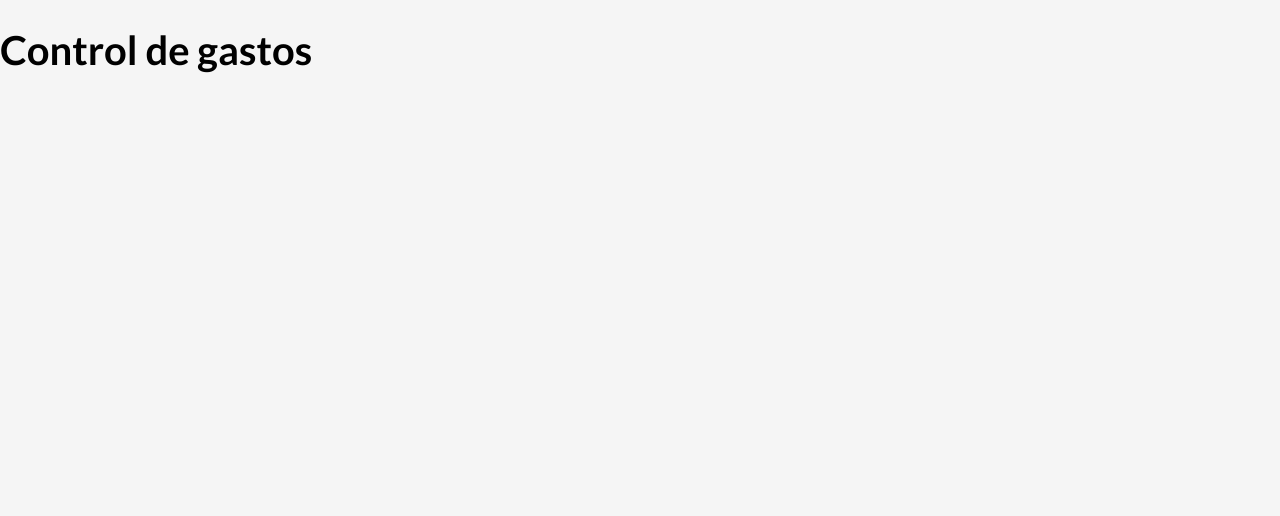
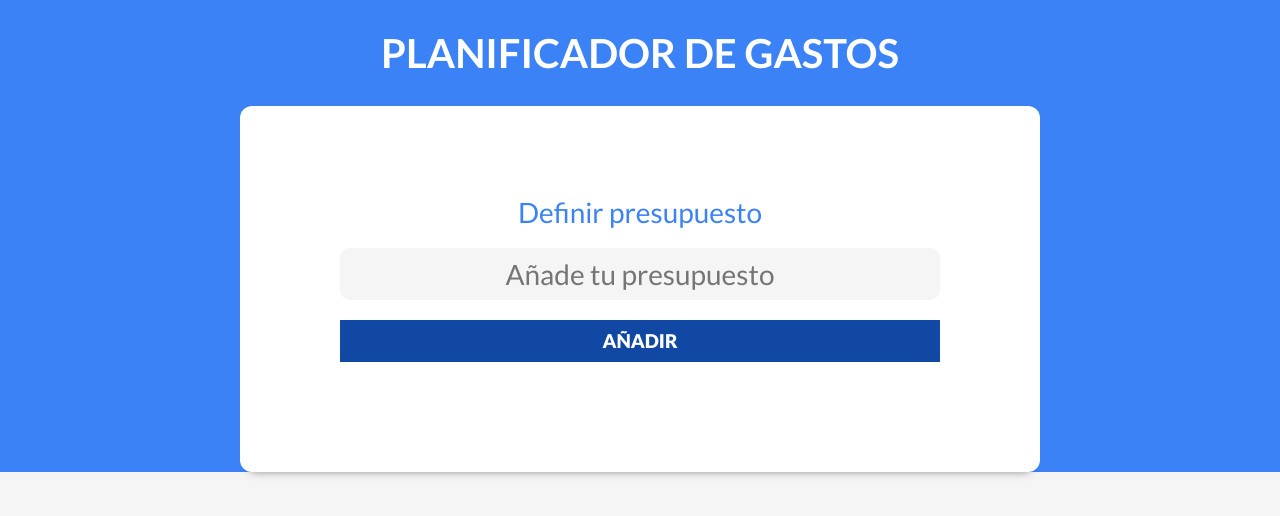
Before and after one commit to Hernan1ro/budget-control-app, a React (Vite) app: page / in a window 1280 px wide. Shown: the top 516 px of the page. Built offline with nearby package versions, Linux system fonts and the light colour scheme.

Commit message:
creating budget component

```diff
--- a/src/App.jsx
+++ b/src/App.jsx
@@ -1,7 +1,12 @@
 import { useState } from "react";
+import Header from "./components/Header";
 
 function App() {
-  return <h1>Control de gastos</h1>;
+  return (
+    <div>
+      <Header />
+    </div>
+  );
 }
 
 export default App;
--- /dev/null
+++ b/src/components/Header.jsx
@@ -0,0 +1,12 @@
+import NuevoPresupuesto from "./NuevoPresupuesto";
+
+const Header = () => {
+  return (
+    <header>
+      <h1>Planificador de gastos</h1>
+      <NuevoPresupuesto />
+    </header>
+  );
+};
+
+export default Header;
--- /dev/null
+++ b/src/components/NuevoPresupuesto.jsx
@@ -0,0 +1,19 @@
+const NuevoPresupuesto = () => {
+  return (
+    <div className="contendor-presupuesto contenedor sombra">
+      <form action="" className="formulario">
+        <div className="campo">
+          <label htmlFor="">Definir presupuesto</label>
+          <input
+            placeholder="Añade tu presupuesto"
+            type="text"
+            className="nuevo-presupuesto"
+          />
+          <input type="submit" value="Añadir" />
+        </div>
+      </form>
+    </div>
+  );
+};
+
+export default NuevoPresupuesto;
```
